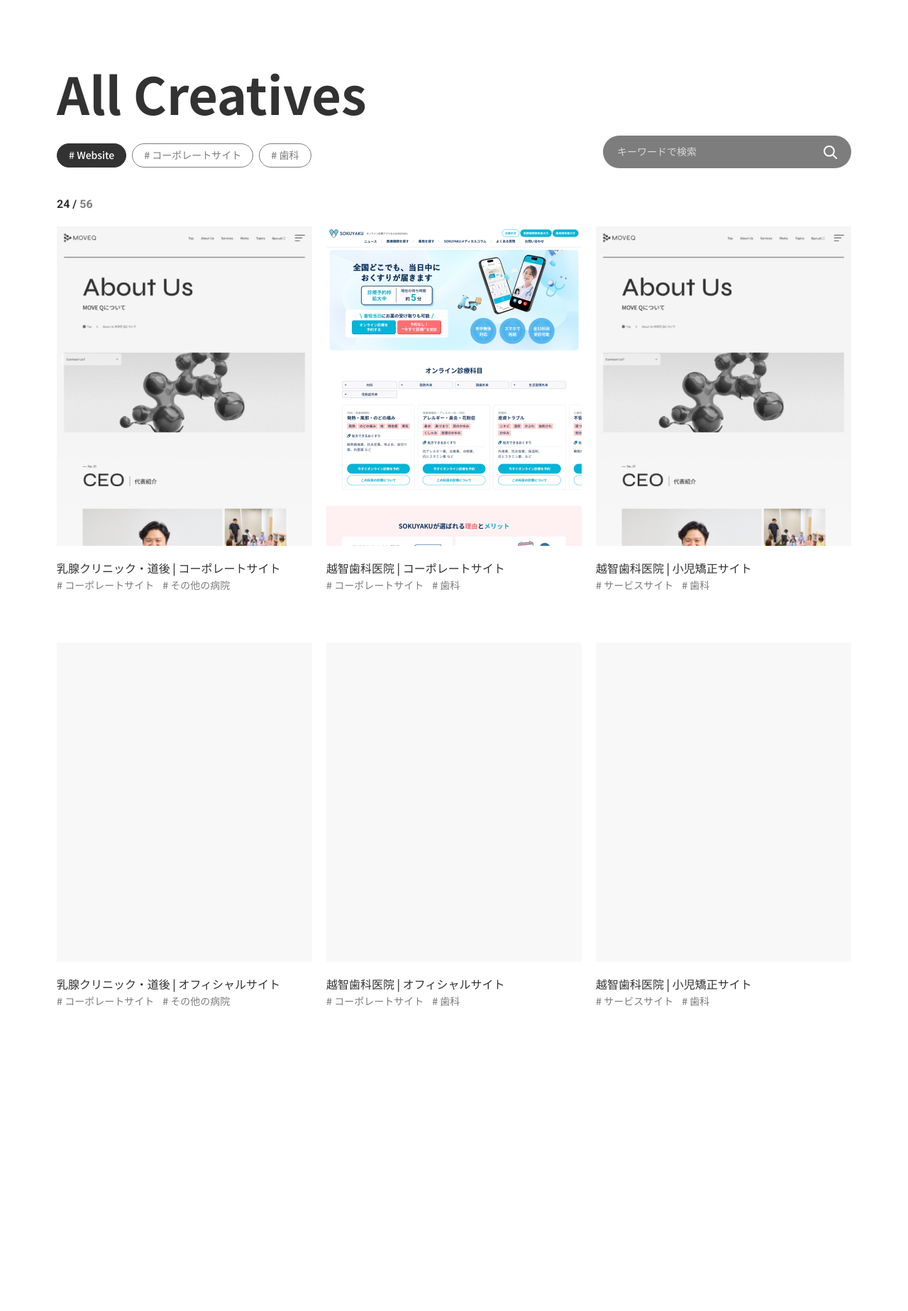
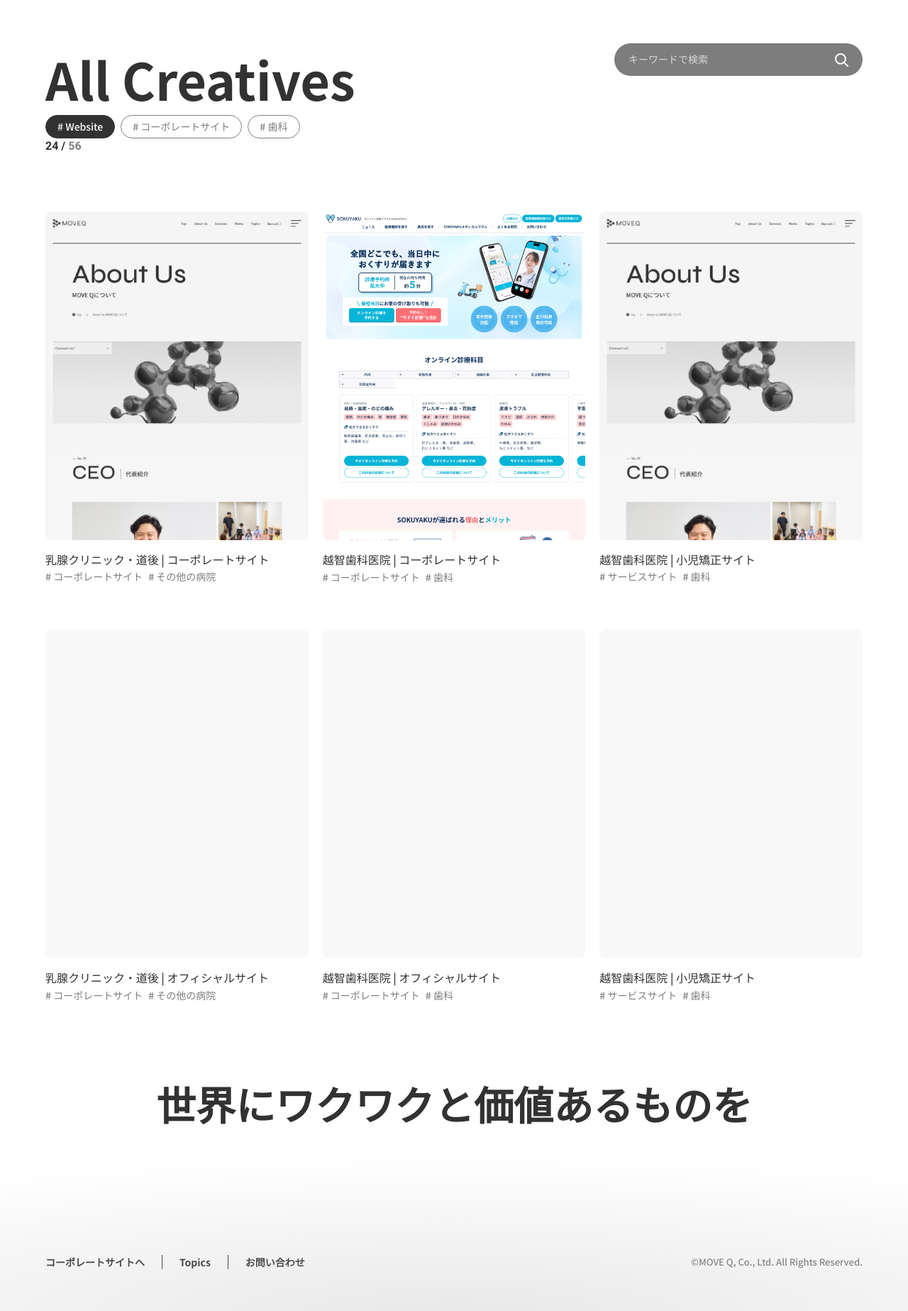
Before and after one commit to moveq-memida/moveq-portfolio-v2, a website: page index.html in a window 1280 px wide. Shown: the part 73-1920 px from the top of the page at 71% size. Drawn offline with Linux system fonts and the light colour scheme.

Commit message:
Refactor: Modern CSS layout (Flexbox/Grid, no absolute positioning)

```diff
--- a/css/style.css
+++ b/css/style.css
@@ -1,11 +1,12 @@
 /* ============================================
-   MOVE Q Portfolio - Pixel Perfect CSS
+   MOVE Q Portfolio - Modern CSS 2026
    ============================================
-   Based on Figma: 1280x2642px
-   All values derived from exact Figma coordinates
+   - Flexbox / Grid based layout
+   - No absolute positioning for main structure
+   - Container Queries
+   - Fluid Typography with clamp()
    ============================================ */
 
-/* Layer Order Definition */
 @layer reset, tokens, base, layout, components, utilities;
 
 /* ============================================
@@ -21,16 +22,19 @@
   html {
     -webkit-text-size-adjust: none;
     text-size-adjust: none;
+    scroll-behavior: smooth;
   }
 
   body {
+    min-height: 100dvh;
     line-height: 1.4;
     -webkit-font-smoothing: antialiased;
   }
 
   img, picture, svg {
     display: block;
-    max-inline-size: 100%;
+    max-width: 100%;
+    height: auto;
   }
 
   input, button {
@@ -45,23 +49,45 @@
 }
 
 /* ============================================
-   LAYER: Design Tokens (Figma Exact Values)
+   LAYER: Design Tokens
    ============================================ */
 @layer tokens {
   :root {
-    /* Colors - Exact from Figma */
-    --color-text-primary: #323232;   /* r:0.196 */
-    --color-text-secondary: #7D7D7D; /* r:0.49 */
+    /* Colors */
+    --color-text-primary: #323232;
+    --color-text-secondary: #7D7D7D;
     --color-bg-main: #FFFFFF;
-    --color-bg-card: #F8F8F8;        /* r:0.971 */
+    --color-bg-card: #F8F8F8;
     --color-nav-bg: #323232;
 
-    /* Typography - Exact from Figma */
+    /* Typography */
     --font-primary: 'Noto Sans JP', sans-serif;
     --font-secondary: 'Roboto', sans-serif;
 
+    /* Fluid Typography */
+    --fs-hero: clamp(2rem, 5vw + 1rem, 4.5rem);
+    --fs-tagline: clamp(1.5rem, 4vw + 0.5rem, 3.5rem);
+    --fs-body: clamp(0.875rem, 0.5vw + 0.75rem, 1rem);
+    --fs-tag: clamp(0.75rem, 0.3vw + 0.65rem, 0.875rem);
+    --fs-small: 0.8125rem;
+
+    /* Spacing */
+    --space-xs: 0.25rem;
+    --space-sm: 0.5rem;
+    --space-md: 1rem;
+    --space-lg: 1.5rem;
+    --space-xl: 2.5rem;
+    --space-2xl: 4rem;
+
+    /* Layout */
+    --container-max: 1280px;
+    --container-padding: clamp(1rem, 5vw, 5rem);
+    --card-gap: clamp(1rem, 2vw, 1.25rem);
+    --row-gap: clamp(2.5rem, 5vw, 4.375rem);
+
     /* Border Radius */
     --radius-full: 9999px;
+    --radius-md: 0.5rem;
   }
 }
 
@@ -78,36 +104,112 @@
 }
 
 /* ============================================
-   LAYER: Layout (Pixel Perfect from Figma)
+   LAYER: Layout
    ============================================ */
 @layer layout {
+  /* Main Container */
   .portfolio {
-    position: relative;
-    width: 100%;
-    max-width: 1280px;
-    margin-inline: auto;
-    min-height: 2642px;
+    display: flex;
+    flex-direction: column;
+    min-height: 100dvh;
   }
 
-  /* Navigation - Figma: x:469, y:24, w:342, h:46 */
+  /* Navigation */
   .nav {
-    position: absolute;
-    top: 24px;
-    left: 50%;
-    transform: translateX(-50%);
+    display: flex;
+    justify-content: center;
+    padding: var(--space-lg);
+    position: sticky;
+    top: 0;
     z-index: 100;
+    background: transparent;
   }
 
   .nav__inner {
     display: flex;
     align-items: center;
+    gap: var(--space-md);
     background-color: var(--color-nav-bg);
     border-radius: var(--radius-full);
-    padding: 0 16px;
+    padding: 0.5rem 1rem;
     height: 46px;
-    gap: 16px;
   }
 
+  /* Header */
+  .portfolio__header {
+    display: flex;
+    flex-direction: column;
+    gap: var(--space-lg);
+    padding: var(--space-xl) var(--container-padding);
+    max-width: var(--container-max);
+    margin: 0 auto;
+    width: 100%;
+  }
+
+  /* Header Top Row - Title & Search */
+  .header__top {
+    display: flex;
+    flex-wrap: wrap;
+    justify-content: space-between;
+    align-items: flex-start;
+    gap: var(--space-xl);
+  }
+
+  /* Portfolio Grid */
+  .portfolio__grid {
+    display: grid;
+    grid-template-columns: repeat(auto-fill, minmax(min(100%, 320px), 1fr));
+    gap: var(--row-gap) var(--card-gap);
+    padding: var(--space-xl) var(--container-padding);
+    max-width: var(--container-max);
+    margin: 0 auto;
+    width: 100%;
+  }
+
+  /* 3 columns on desktop */
+  @media (min-width: 1024px) {
+    .portfolio__grid {
+      grid-template-columns: repeat(3, 1fr);
+    }
+  }
+
+  /* Footer */
+  .portfolio__footer {
+    margin-top: auto;
+    position: relative;
+    overflow: hidden;
+  }
+
+  .footer__content {
+    display: flex;
+    flex-direction: column;
+    align-items: center;
+    gap: var(--space-2xl);
+    padding: var(--space-2xl) var(--container-padding);
+    max-width: var(--container-max);
+    margin: 0 auto;
+    width: 100%;
+    min-height: 400px;
+    justify-content: center;
+  }
+
+  .footer__bottom {
+    display: flex;
+    flex-wrap: wrap;
+    justify-content: space-between;
+    align-items: center;
+    gap: var(--space-lg);
+    width: 100%;
+    padding-top: var(--space-2xl);
+    margin-top: auto;
+  }
+}
+
+/* ============================================
+   LAYER: Components
+   ============================================ */
+@layer components {
+  /* Navigation */
   .nav__logo img {
     height: 24px;
     width: auto;
@@ -128,41 +230,50 @@
     height: 40px;
   }
 
-  /* Header - Relative positioning within portfolio */
-  .portfolio__header {
-    position: relative;
-    padding: 0 80px;
+  /* Title */
+  .portfolio__title {
+    font-size: var(--fs-hero);
+    font-weight: 700;
+    line-height: 1.4;
   }
 
-  /* Title - Figma: x:80, y:154, font:72px */
-  .portfolio__title {
-    position: absolute;
-    top: 154px;
-    left: 80px;
-    font-size: 72px;
-    font-weight: 700;
-    line-height: 1.4;
-    letter-spacing: 0;
+  /* Filter Tags */
+  .filter-tags {
+    display: flex;
+    flex-wrap: wrap;
+    gap: var(--space-sm);
   }
 
-  /* Filter Tags - Figma: x:80, y:275 */
-  .filter-tags {
-    position: absolute;
-    top: 275px;
-    left: 80px;
-    display: flex;
-    gap: 8px;
+  .filter-tag {
+    display: inline-flex;
+    align-items: center;
+    padding: 0.375rem 1rem;
+    border-radius: var(--radius-full);
+    border: 1px solid var(--color-text-secondary);
+    background: transparent;
+    font-size: var(--fs-tag);
+    font-weight: 500;
+    color: var(--color-text-secondary);
+    cursor: pointer;
+    transition: all 0.15s ease;
   }
 
-  /* Count - Figma: x:80, y:350, font:16px */
+  .filter-tag:hover {
+    border-color: var(--color-text-primary);
+    color: var(--color-text-primary);
+  }
+
+  .filter-tag--active {
+    background-color: var(--color-text-primary);
+    border-color: var(--color-text-primary);
+    color: white;
+  }
+
+  /* Count */
   .portfolio__count {
-    position: absolute;
-    top: 350px;
-    left: 80px;
     font-family: var(--font-secondary);
-    font-size: 16px;
+    font-size: 1rem;
     font-weight: 700;
-    line-height: 1.4;
   }
 
   .count-current {
@@ -173,73 +284,26 @@
     color: var(--color-text-secondary);
   }
 
-  /* Search Bar - Figma: x:850, y:264, w:350, h:46 */
+  /* Search Bar */
   .search-bar {
-    position: absolute;
-    top: 264px;
-    right: 80px;
     display: flex;
     align-items: center;
     background-color: var(--color-text-secondary);
     border-radius: var(--radius-full);
-    padding: 0 20px;
+    padding: 0 1.25rem;
     height: 46px;
-    width: 350px;
+    width: min(100%, 350px);
+    flex-shrink: 0;
   }
 
-  /* Portfolio Grid - Figma cards start at y:392 */
-  .portfolio__grid {
-    position: absolute;
-    top: 392px;
-    left: 80px;
-    right: 80px;
-    display: grid;
-    grid-template-columns: repeat(3, 360px);
-    gap: 70px 20px;
-  }
-
-  /* Footer - Figma: starts at y:1922 */
-  .portfolio__footer {
-    position: absolute;
-    top: 1922px;
-    left: 0;
-    right: 0;
-    height: 720px;
-  }
-}
-
-/* ============================================
-   LAYER: Components
-   ============================================ */
-@layer components {
-  /* Filter Tag */
-  .filter-tag {
-    display: inline-flex;
-    align-items: center;
-    padding: 6px 16px;
-    border-radius: var(--radius-full);
-    border: 1px solid var(--color-text-secondary);
-    background: transparent;
-    font-size: 14px;
-    font-weight: 500;
-    color: var(--color-text-secondary);
-    cursor: pointer;
-  }
-
-  .filter-tag--active {
-    background-color: var(--color-text-primary);
-    border-color: var(--color-text-primary);
-    color: white;
-  }
-
-  /* Search Input */
   .search-bar__input {
     flex: 1;
     background: transparent;
     border: none;
     outline: none;
     color: white;
-    font-size: 14px;
+    font-size: var(--fs-tag);
+    min-width: 0;
   }
 
   .search-bar__input::placeholder {
@@ -255,17 +319,19 @@
     cursor: pointer;
     color: white;
     padding: 0;
+    flex-shrink: 0;
   }
 
-  /* Card - Figma: 360x450 */
+  /* Card */
   .card {
-    width: 360px;
+    display: flex;
+    flex-direction: column;
   }
 
   .card__image {
-    width: 360px;
-    height: 450px;
+    aspect-ratio: 360 / 450;
     overflow: hidden;
+    border-radius: var(--radius-md);
     background-color: var(--color-bg-card);
   }
 
@@ -273,197 +339,126 @@
     width: 100%;
     height: 100%;
     object-fit: cover;
+    transition: transform 0.25s ease;
+  }
+
+  .card:hover .card__image img {
+    transform: scale(1.02);
   }
 
   .card__content {
-    padding-top: 20px;
+    display: flex;
+    flex-direction: column;
+    gap: var(--space-xs);
+    padding-top: var(--space-md);
   }
 
-  /* Card Title - Figma: font:16px */
   .card__title {
-    font-size: 16px;
+    font-size: var(--fs-body);
     font-weight: 500;
     line-height: 1.4;
-    color: var(--color-text-primary);
   }
 
-  /* Card Tags - Figma: font:14px, gap:12px */
   .card__tags {
     display: flex;
     flex-wrap: wrap;
-    gap: 12px;
-    margin-top: 4px;
+    gap: var(--space-sm);
   }
 
   .tag {
-    font-size: 14px;
+    font-size: var(--fs-tag);
     font-weight: 500;
     color: var(--color-text-secondary);
-    line-height: 1.4;
   }
 
-  /* Footer Gradient */
+  /* Footer */
   .footer__gradient {
     position: absolute;
     inset: 0;
     background: radial-gradient(
-      ellipse 130% 100% at 50% 100%,
-      rgba(200, 200, 200, 0.4) 0%,
-      transparent 60%
+      ellipse 150% 80% at 50% 100%,
+      rgba(180, 180, 180, 0.3) 0%,
+      transparent 70%
     );
+    pointer-events: none;
   }
 
-  .footer__content {
-    position: relative;
-    display: flex;
-    flex-direction: column;
-    align-items: center;
-    padding-top: 321px; /* 2243 - 1922 */
-    height: 100%;
-  }
-
-  /* Footer Tagline - Figma: x:220, y:2243, font:56px */
   .footer__tagline {
-    font-size: 56px;
+    font-size: var(--fs-tagline);
     font-weight: 700;
     text-align: center;
   }
 
-  /* Footer Nav - Figma: y:2582 */
   .footer__nav {
-    position: absolute;
-    bottom: 58px;
-    left: 40px;
     display: flex;
     align-items: center;
-    gap: 20px;
+    gap: var(--space-lg);
+    flex-wrap: wrap;
+    justify-content: center;
   }
 
   .footer__link {
-    font-size: 14px;
+    font-size: var(--fs-tag);
     font-weight: 700;
+    transition: opacity 0.15s ease;
+  }
+
+  .footer__link:hover {
+    opacity: 0.7;
   }
 
   .footer__divider {
     width: 1px;
-    height: 20px;
+    height: 1.25rem;
     background-color: var(--color-text-primary);
   }
 
-  /* Footer Copyright - Figma: x:1005, y:2584, font:13px */
   .footer__copyright {
-    position: absolute;
-    bottom: 58px;
-    right: 40px;
-    font-size: 13px;
+    font-size: var(--fs-small);
     color: var(--color-text-secondary);
   }
 }
 
 /* ============================================
-   RESPONSIVE (Mobile-first approach)
+   LAYER: Utilities
    ============================================ */
-@media (max-width: 1279px) {
-  .portfolio {
-    max-width: 100%;
-    min-height: auto;
+@layer utilities {
+  .visually-hidden {
+    position: absolute;
+    width: 1px;
+    height: 1px;
+    padding: 0;
+    margin: -1px;
+    overflow: hidden;
+    clip: rect(0, 0, 0, 0);
+    white-space: nowrap;
+    border: 0;
   }
+}
 
-  .portfolio__title,
-  .filter-tags,
-  .portfolio__count,
-  .search-bar,
-  .portfolio__grid,
-  .portfolio__footer {
-    position: relative;
-    top: auto;
-    left: auto;
-    right: auto;
-  }
-
-  .portfolio__header {
-    padding: 100px 20px 40px;
-  }
-
-  .portfolio__title {
-    font-size: clamp(32px, 8vw, 72px);
-  }
-
-  .filter-tags {
-    margin-top: 24px;
-    flex-wrap: wrap;
-  }
-
-  .portfolio__count {
-    margin-top: 16px;
+/* ============================================
+   Responsive Adjustments
+   ============================================ */
+@media (max-width: 640px) {
+  .header__top {
+    flex-direction: column;
   }
 
   .search-bar {
-    margin-top: 24px;
-    width: 100%;
-    max-width: 350px;
-  }
-
-  .portfolio__grid {
-    padding: 40px 20px;
-    display: grid;
-    grid-template-columns: repeat(auto-fit, minmax(280px, 1fr));
-    gap: 40px 20px;
-  }
-
-  .card {
     width: 100%;
   }
 
-  .card__image {
-    width: 100%;
-    height: auto;
-    aspect-ratio: 360 / 450;
-  }
-
-  .portfolio__footer {
-    position: relative;
-    height: auto;
-    padding: 60px 20px;
-  }
-
-  .footer__content {
-    padding-top: 0;
-  }
-
-  .footer__tagline {
-    font-size: clamp(24px, 6vw, 56px);
-  }
-
   .footer__nav {
-    position: relative;
-    bottom: auto;
-    left: auto;
-    margin-top: 40px;
-    flex-wrap: wrap;
-    justify-content: center;
-  }
-
-  .footer__copyright {
-    position: relative;
-    bottom: auto;
-    right: auto;
-    margin-top: 20px;
-    text-align: center;
-  }
-}
-
-@media (max-width: 640px) {
-  .portfolio__grid {
-    grid-template-columns: 1fr;
+    flex-direction: column;
+    gap: var(--space-md);
   }
 
   .footer__divider {
     display: none;
   }
 
-  .footer__nav {
+  .footer__bottom {
     flex-direction: column;
-    gap: 12px;
+    text-align: center;
   }
 }
--- a/index.html
+++ b/index.html
@@ -25,6 +25,8 @@
   <main class="portfolio">
     <!-- Header Section -->
     <header class="portfolio__header">
+      <div class="header__top">
+        <div class="header__left">
           <h1 class="portfolio__title">All Creatives</h1>
 
           <!-- Filter Tags -->
@@ -34,7 +36,10 @@
             <button class="filter-tag"># 歯科</button>
           </div>
 
-      <p class="portfolio__count"><span class="count-current">24</span> / <span class="count-total">56</span></p>
+          <p class="portfolio__count">
+            <span class="count-current">24</span> / <span class="count-total">56</span>
+          </p>
+        </div>
 
         <!-- Search Bar -->
         <div class="search-bar">
@@ -46,11 +51,11 @@
             </svg>
           </button>
         </div>
+      </div>
     </header>
 
     <!-- Portfolio Grid -->
     <section class="portfolio__grid">
-      <!-- Row 1 -->
       <!-- Card 1 -->
       <article class="card">
         <div class="card__image">
@@ -93,7 +98,6 @@
         </div>
       </article>
 
-      <!-- Row 2 -->
       <!-- Card 4 -->
       <article class="card">
         <div class="card__image card__image--placeholder"></div>
@@ -133,12 +137,12 @@
 
     <!-- Footer Section -->
     <footer class="portfolio__footer">
-      <!-- Gradient Background -->
       <div class="footer__gradient" aria-hidden="true"></div>
 
       <div class="footer__content">
         <p class="footer__tagline">世界にワクワクと価値あるものを</p>
 
+        <div class="footer__bottom">
           <nav class="footer__nav">
             <a href="#" class="footer__link">コーポレートサイトへ</a>
             <span class="footer__divider" aria-hidden="true"></span>
@@ -149,6 +153,7 @@
 
           <p class="footer__copyright">©MOVE Q, Co., Ltd. All Rights Reserved.</p>
         </div>
+      </div>
     </footer>
   </main>
 </body>
```
Lines whose indentation alone changed are shown as unchanged.
